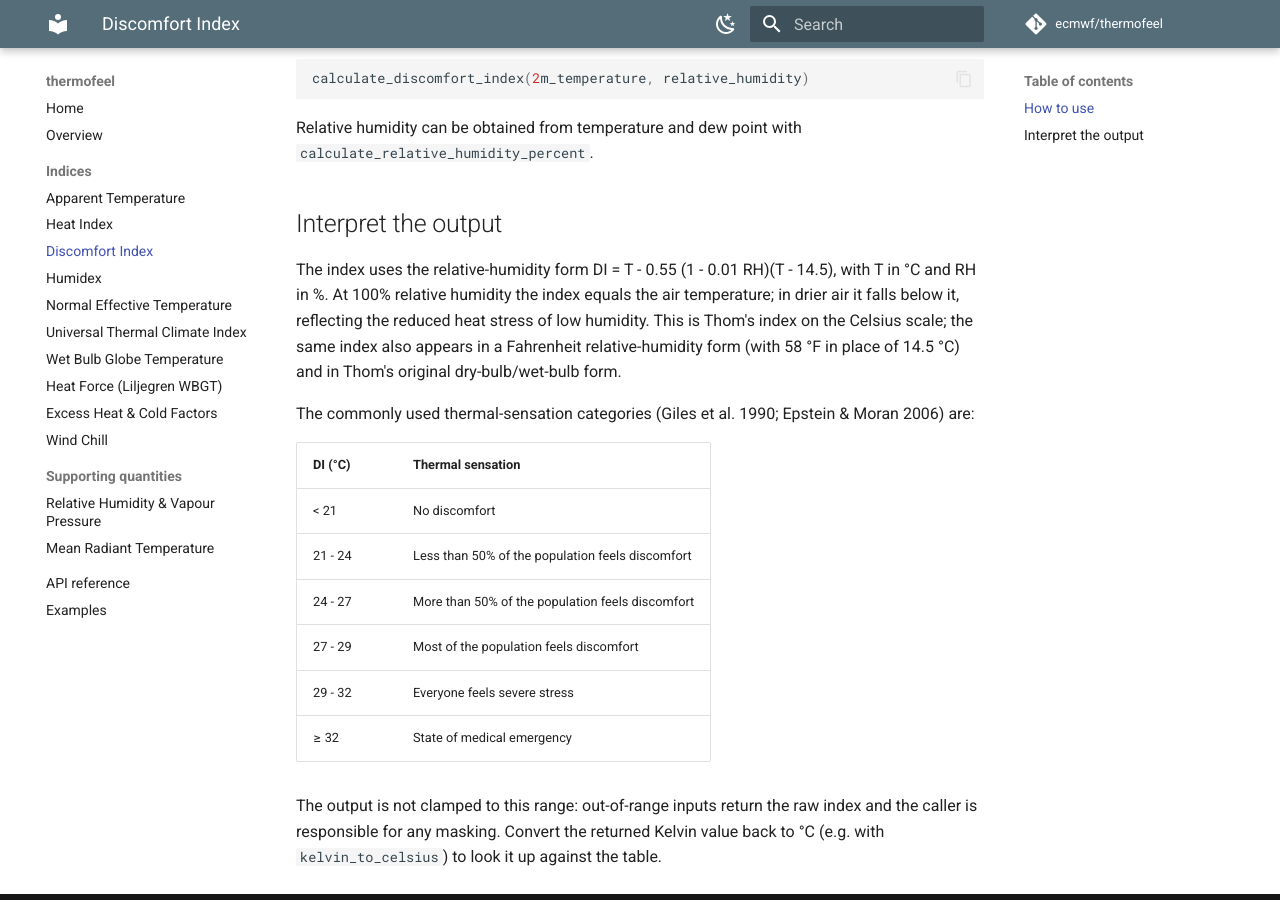
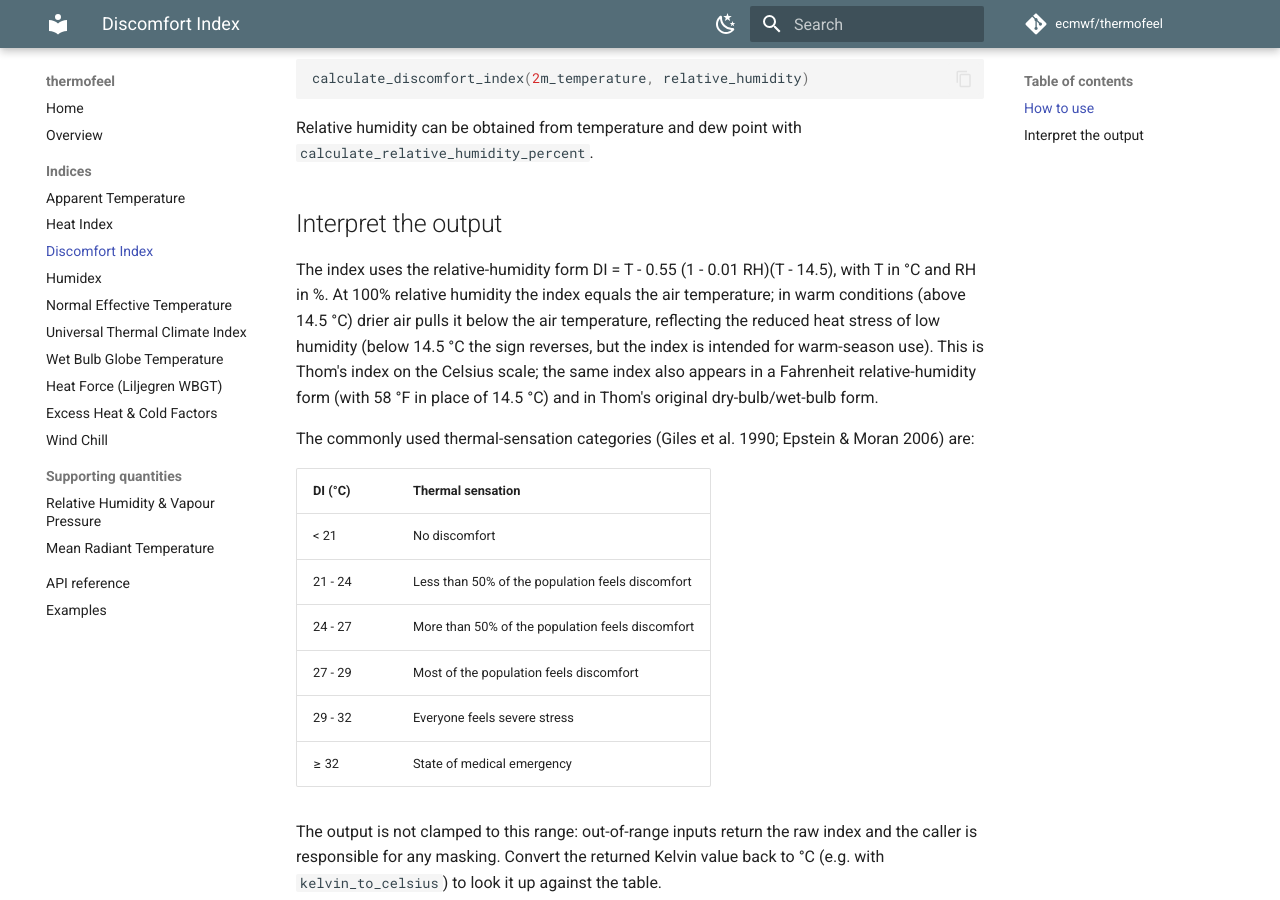
Before and after one commit to ecmwf/thermofeel, an MkDocs documentation site: the page built from docs/guide/discomfortindex.md, in a window 1280 px wide and 900 px high, scrolled down 676 px. Built offline with MkDocs 1.6.1 and Material for MkDocs 9.7.7, drawn with Linux system fonts in a browser that asks for light colours; comment, search, counter and statistics services are not loaded.

Commit message:
docs: qualify the 'drier air lowers DI' claim to T > 14.5 degC
The docstring and guide stated that drier air always pulls the Discomfort
Index below the air temperature, but DI - T = -0.55(1 - 0.01 RH)(T - 14.5)
only has that sign for T > 14.5 degC; below 14.5 degC it reverses. Reword
both to be accurate for all inputs while noting the warm-season intent.
Addresses two Copilot review comments on PR #54.

```diff
--- a/docs/guide/discomfortindex.md
+++ b/docs/guide/discomfortindex.md
@@ -37,8 +37,10 @@ Relative humidity can be obtained from temperature and dew point with
 
 The index uses the relative-humidity form
 DI = T - 0.55 (1 - 0.01 RH)(T - 14.5), with T in °C and RH in %. At 100% relative
-humidity the index equals the air temperature; in drier air it falls below it,
-reflecting the reduced heat stress of low humidity. This is Thom's index on the
+humidity the index equals the air temperature; in warm conditions (above 14.5 °C)
+drier air pulls it below the air temperature, reflecting the reduced heat stress
+of low humidity (below 14.5 °C the sign reverses, but the index is intended for
+warm-season use). This is Thom's index on the
 Celsius scale; the same index also appears in a Fahrenheit relative-humidity form
 (with 58 °F in place of 14.5 °C) and in Thom's original dry-bulb/wet-bulb form.
 
```
Also changed, not shown: 1 other file.
